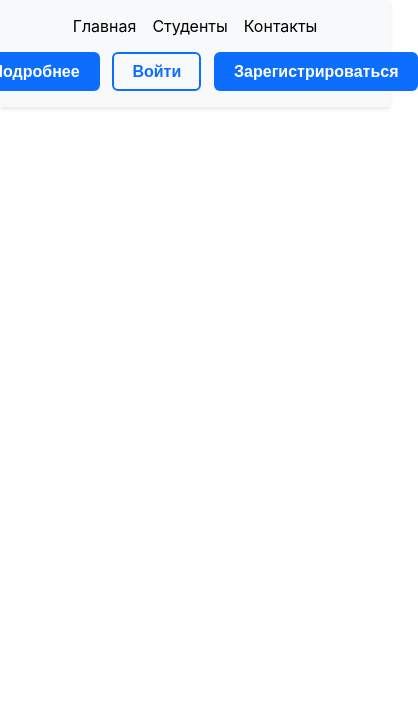
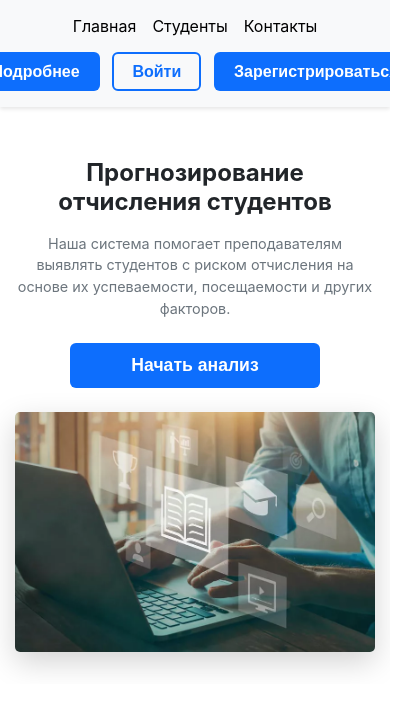
Before and after one commit to SavichArtem/React_labs, a React (Create React App) app: page / in a window 390 px wide. Shown: the top 708 px of the page, 418 px wide, since content can reach past the window. Built offline with nearby package versions, Linux system fonts and the light colour scheme.

Commit message:
feat: add HeroSection component

```diff
--- /dev/null
+++ b/src/components/HeroSection/HeroSection.css
@@ -0,0 +1,137 @@
+* {
+  box-sizing: border-box;
+}
+
+html, body {
+  width: 100%;
+  overflow-x: hidden;
+  margin: 0;
+  padding: 0;
+}
+
+.hero_section {
+  padding: 3rem 0;
+}
+
+.container {
+  width: 90%;
+  max-width: 75rem;
+  margin: 0 auto;
+  padding: 0 10px;
+  box-sizing: border-box;
+}
+
+.hero_content {
+  display: flex;
+  flex-wrap: wrap;
+  align-items: center;
+  gap: 2rem;
+}
+
+.hero_text,
+.hero_image {
+  flex: 1;
+  min-width: 0;
+  max-width: 100%;
+  box-sizing: border-box;
+  text-align: left;
+}
+
+.hero_title {
+  font-size: clamp(1.75rem, 5vw, 2.5rem);
+  font-weight: 700;
+  margin-bottom: 1.5rem;
+  line-height: 1.2;
+  color: #212529;
+}
+
+.hero_description {
+  font-size: clamp(1rem, 2.5vw, 1.25rem);
+  margin-bottom: 2rem;
+  line-height: 1.5;
+  color: #6c757d;
+}
+
+.hero_button {
+  background-color: #0d6efd;
+  color: white;
+  border: none;
+  padding: 12px 24px;
+  font-size: 1.1rem;
+  font-weight: 700;
+  border-radius: 6px;
+  cursor: pointer;
+  transition: background-color 0.2s;
+}
+
+.hero_button:hover {
+  background-color: #0b5ed7;
+}
+
+.hero_img {
+  width: 100%;
+  height: auto;
+  border-radius: 5px;
+  box-shadow: 0 10px 30px rgba(0, 0, 0, 0.175);
+  display: block;
+}
+
+@media (max-width: 768px) {
+  body {
+    overflow-x: hidden;
+  }
+
+  .hero_section {
+    padding: 2rem 0;
+  }
+
+  .container {
+    width: 100%;
+    padding: 0 15px;
+  }
+
+  .hero_content {
+    flex-direction: column;
+    gap: 1.5rem;
+    margin: 0;
+  }
+
+  .hero_text,
+  .hero_image {
+    width: 100%;
+    flex: none;
+    min-width: 100%;
+    padding: 0;
+    text-align: center;
+  }
+
+  .hero_title {
+    font-size: clamp(1.5rem, 6vw, 2rem);
+    margin-bottom: 1rem;
+  }
+
+  .hero_description {
+    font-size: clamp(0.9rem, 3vw, 1.1rem);
+    margin-bottom: 1.5rem;
+  }
+
+  .hero_button {
+    width: 100%;
+    max-width: 250px;
+  }
+}
+
+@media (max-width: 320px) {
+  .container {
+    padding: 0 10px;
+  }
+
+  .hero_title {
+    font-size: 1.5rem;
+  }
+
+  .hero_button {
+    padding: 10px 20px;
+    font-size: 1rem;
+  }
+}
--- /dev/null
+++ b/src/components/HeroSection/HeroSection.jsx
@@ -0,0 +1,28 @@
+import React from 'react';
+import '../HeroSection/HeroSection.css';
+
+export function HeroSection() {
+  return (
+    <div>
+      <section className="hero_section">
+        <div className="container">
+          <div className="hero_content">
+            <div className="hero_text">
+              <h1 className="hero_title"> Прогнозирование отчисления студентов</h1>
+              <p className="hero_description">
+                Наша система помогает преподавателям выявлять студентов с риском отчисления
+                на основе их успеваемости, посещаемости и других факторов.
+              </p>
+              <button className="hero_button">Начать анализ</button>
+            </div>
+            <div className="hero_image">
+              <img src='study.webp' alt="heroImage" className="hero_img"/>
+            </div>
+          </div>
+        </div>
+      </section>
+    </div>
+  );
+};
+
+export default HeroSection;
--- a/src/pages/HomePage/HomePage.jsx
+++ b/src/pages/HomePage/HomePage.jsx
@@ -1,10 +1,12 @@
 import { Header } from '../../components/Header/Header';
+import { HeroSection } from '../../components/HeroSection/HeroSection';
+
 
 export function HomePage() {
   return (
     <div className="App">
       <Header/>
-
+      <HeroSection/>
     </div>
   );
 }
```
Also changed, not shown: public/study.webp (added).
